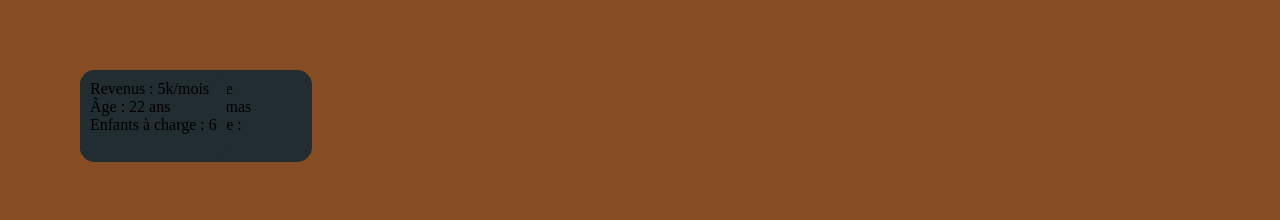
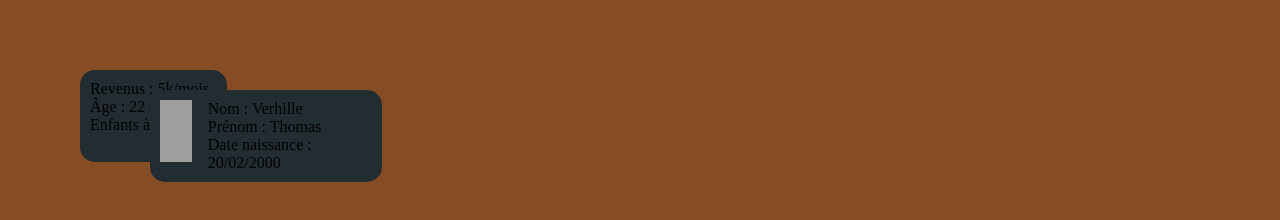
Before and after one commit to Etinee/Nuit-de-l-Info-2019, a plain HTML site: page index.html in a window 1280 px wide. Shown: the part 570-790 px from the top of the page. Drawn offline with nearby package versions, Linux system fonts and the light colour scheme; grey boxes are pictures that could not be loaded.

Commit message:
move a bit

```diff
--- a/style.css
+++ b/style.css
@@ -57,6 +57,9 @@ body{
 	display: flex;
 	flex-direction: row;
 	max-width: 18%;
+	top: 100px;
+	left: 150px;
+	z-index: 2
 }
 
 #profile{
```
